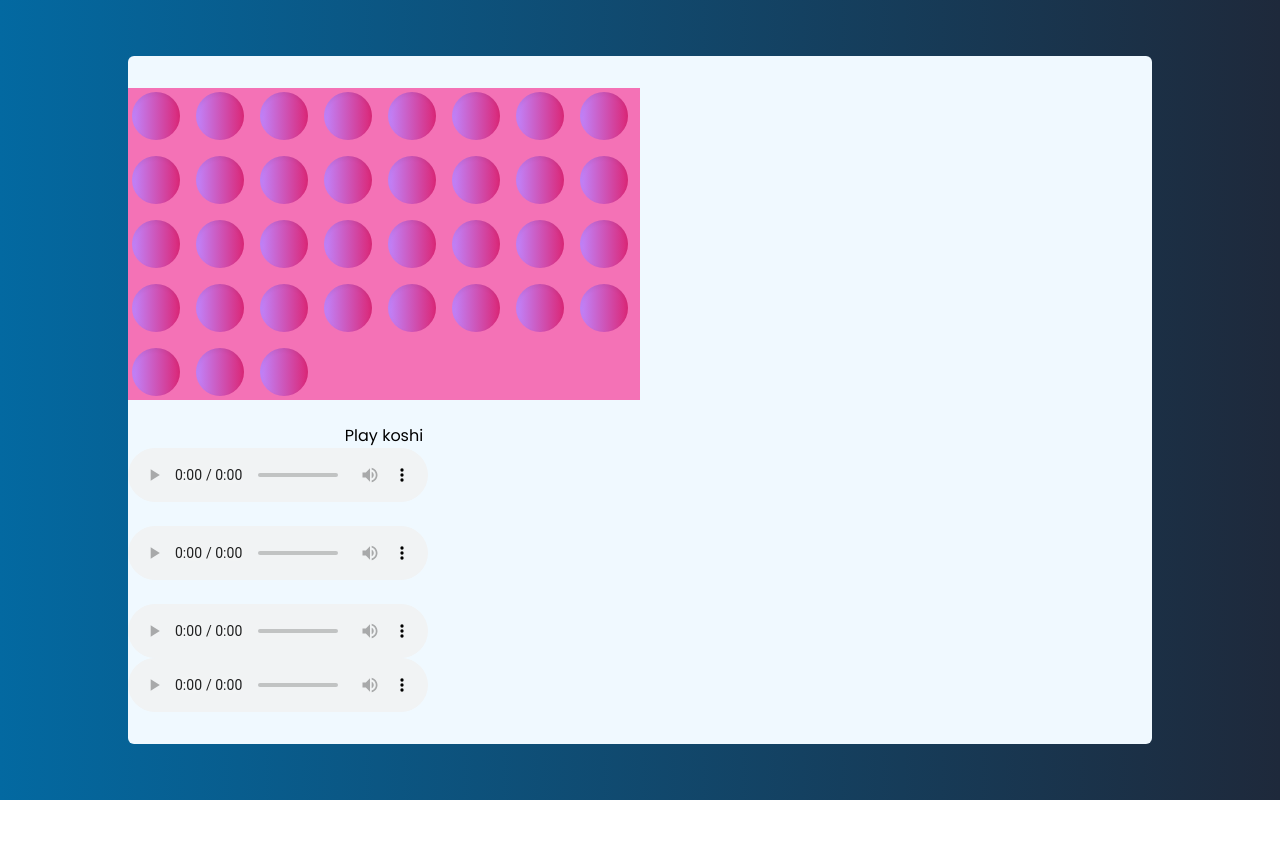
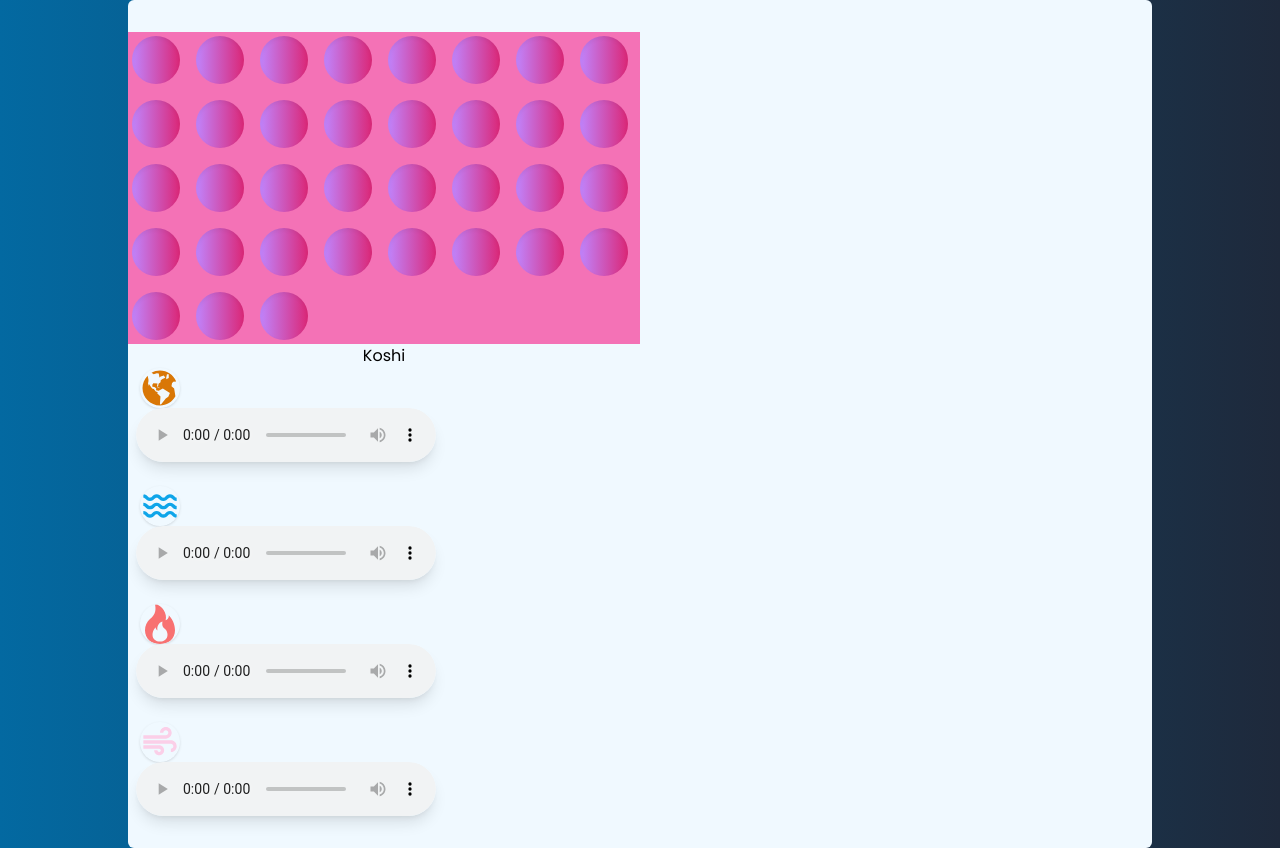
Before and after one commit to CeMaGo/Spiced-Finale, a Next.js app: page /player in a window 1280 px wide. Before the commit the page ends 800 px from the top, so only its background shows below. Built offline with nearby package versions, Linux system fonts and the light colour scheme.

Commit message:
added a little styling to the audiotag

```diff
--- a/layout/layout.js
+++ b/layout/layout.js
@@ -2,7 +2,7 @@ import React from "react";
 
 export default function Layout({ children }) {
   return (
-    <div className="flex h-screen bg-gradient-to-r from-sky-700 to-slate-800">
+    <div className="flex vh-screen bg-gradient-to-r from-sky-700 to-slate-800">
       <div className="m-auto bg-sky-50 rounded-md w-4/5 h-4/4 grid lg:grid-cols-2">
         <div className="right flex flex-col justify-evenly">
           <div className="text-center py-8">{children}</div>
--- a/pages/player.js
+++ b/pages/player.js
@@ -1,6 +1,9 @@
 import React from "react";
 import { useRouter } from "next/router";
 import { BiWater } from "react-icons/bi";
+import { BsFire } from "react-icons/bs";
+import { GiEarthAmerica } from "react-icons/gi";
+import { MdOutlineAir } from "react-icons/md";
 import { AudioPlayer } from "@/components/AudioPlayer";
 import MusicBubbles from "@/components/MusicBubbles/MusicBubbles";
 import ReactAudioPlayer from "react-audio-player";
@@ -16,29 +19,42 @@ function Player() {
   return (
     <div>
       <MusicBubbles />
+      Koshi
       <br />
       {/* <AudioPlayer src="../public/Sounds/Koshi/Aria.mp3" /> */}
-      <div
-      // onClick={() => {
-      //   console.log("koshi clicked"), source.play();
-      // }}
-      >
-        Play koshi
-        <title>🌎</title>
-        <audio controls src={"/Terra2.mp3"} title="🌎"></audio>
+      <div>
+        <div className="grid">
+          <GiEarthAmerica className=" mx-3 h-10 w-10 align-center justify-center text-amber-600 shadow rounded-full" />
+          <audio controls title="🌎" className="mx-2 shadow-lg rounded-full">
+            <source src={"/Terra2.mp3"} typeof="audio/mpeg" />
+          </audio>
+        </div>
         <br />
         <div>
-          <audio title="💧Water" controls tabindex="0">
+          <BiWater className=" mx-3 h-10 w-10 align-center justify-center text-sky-500 shadow rounded-full" />
+          <audio
+            title="💧Water"
+            controls
+            tabindex="0"
+            className="mx-2 shadow-lg rounded-full"
+          >
             <source src={"/Auqua.mp3"} type="audio/mpeg" />
           </audio>
         </div>
         <br />
-        <audio autoPlay controls="controls">
+        <BsFire className=" mx-3 h-10 w-10 align-center justify-center text-red-400 shadow rounded-full" />
+        <audio controls className="mx-2 shadow-lg rounded-full">
           <source src={"/Ignis.mp3"} type="audio/mpeg" />
-          Your browser does not support the audio tag.
         </audio>
+        <br />
       </div>
-      <ReactAudioPlayer src={"/Aria.mp3"} autoPlay controls type="audio/mpeg" />
+      <MdOutlineAir className=" mx-3 h-10 w-10 align-center justify-center text-pink-200 shadow rounded-full" />
+      <audio
+        src={"/Aria.mp3"}
+        controls
+        type="audio/mpeg"
+        className="mx-2 shadow-lg rounded-full"
+      />
     </div>
   );
 }
```
